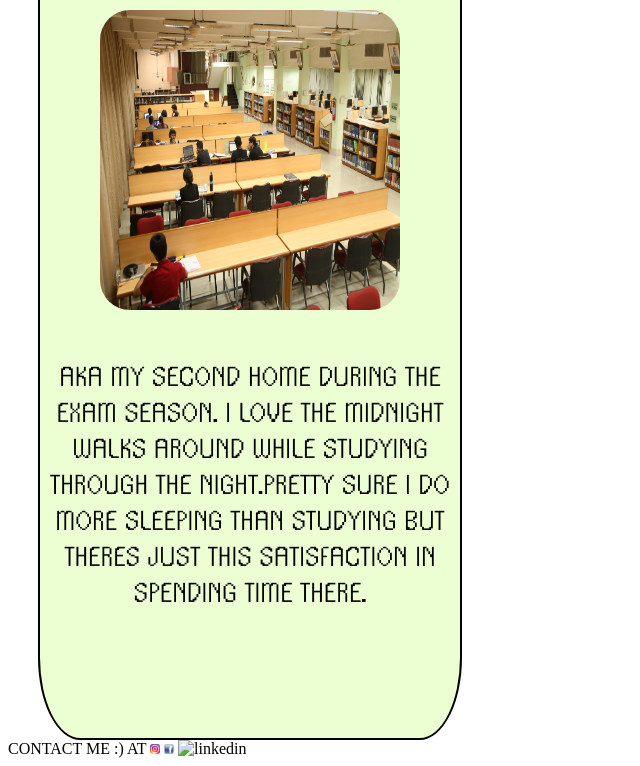
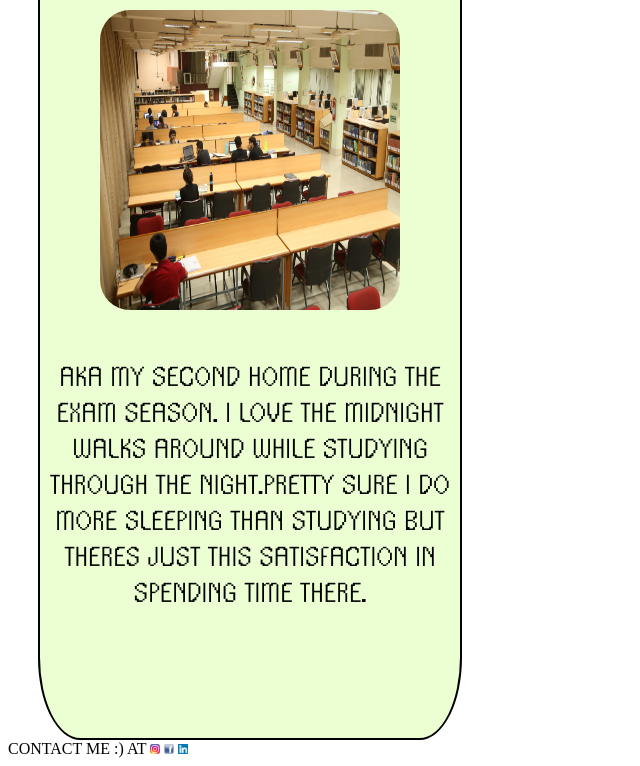
Before and after one commit to Himani46/favplacesinkgp, a plain HTML site: page index.html in a window 1280 px wide. Shown: the part 1066-1832 px from the top of the page, without its empty margins (0-640 px from the left). Drawn offline with Linux system fonts and the light colour scheme.

Commit message:
Update index.html

```diff
--- a/index.html
+++ b/index.html
@@ -55,7 +55,7 @@
 <footer backgroung-color = "pink">
     CONTACT ME :)  AT <img src ="instag.png" alt = "insta" href = "https://www.instagram.com/46._.hny/?hl=en" height = 10px>
     <img src ="face.png" alt = "facebook" href = "https://www.facebook.com/profile.php?id=61550667305894" height = 10px>
-    <img src ="link.jpg" alt = "linkedin" href = "https://www.linkedin.com/in/himani-chunduru-b4ba0528a/" height = 10px>
+    <img src ="link.jpeg" alt = "linkedin" href = "https://www.linkedin.com/in/himani-chunduru-b4ba0528a/" height = 10px>
 
 </footer>
 </html>
```
